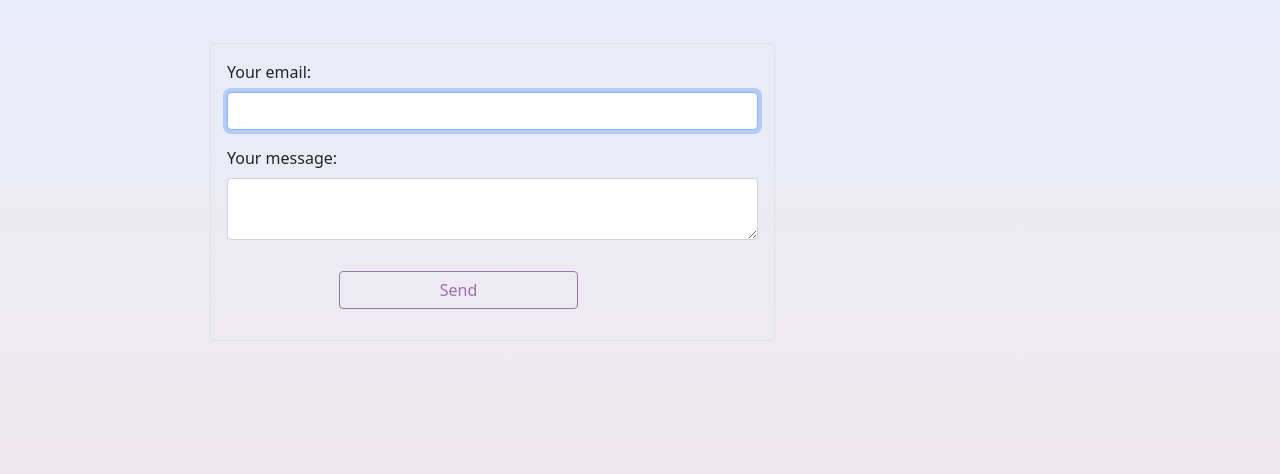
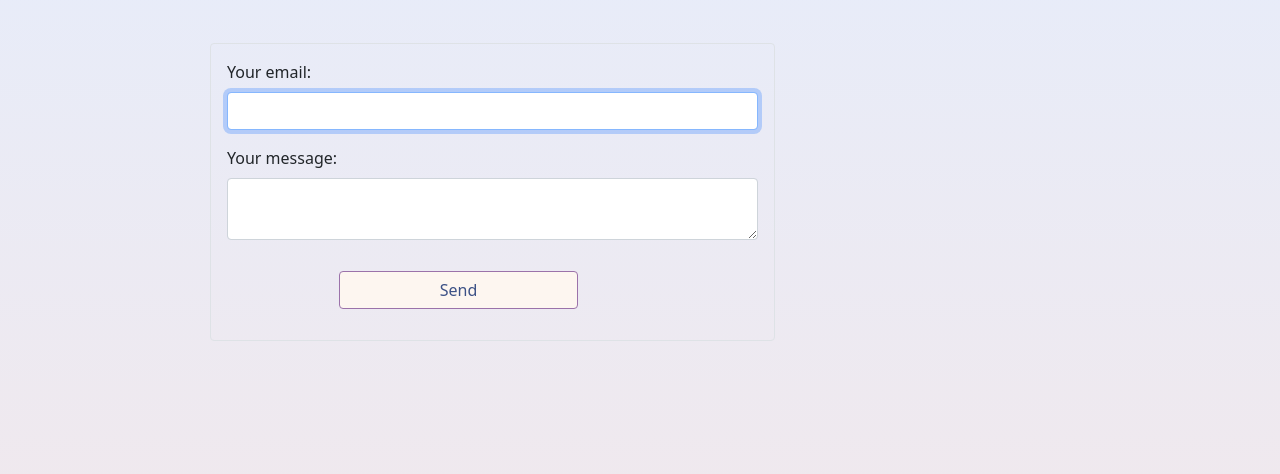
Before and after one commit to ashleyjonesja/another-kiwi-globetrotter, a plain HTML site: page contact.html in a window 1280 px wide. In both pictures the pointer is over the button "Send". Shown: the part 326-800 px from the top of the page. Drawn offline with nearby package versions, Linux system fonts and the light colour scheme; a web font is replaced by a local one.

Commit message:
btn hover

```diff
--- a/src/styles.css
+++ b/src/styles.css
@@ -178,6 +178,12 @@ a:hover {
   transition: all 150ms ease;
 }
 
+button:hover {
+  color: var(--heading-color);
+  background-color: var(--para-color);
+  transition: all 150ms ease;
+}
+
 footer {
   margin: 60px 0;
 }
```
